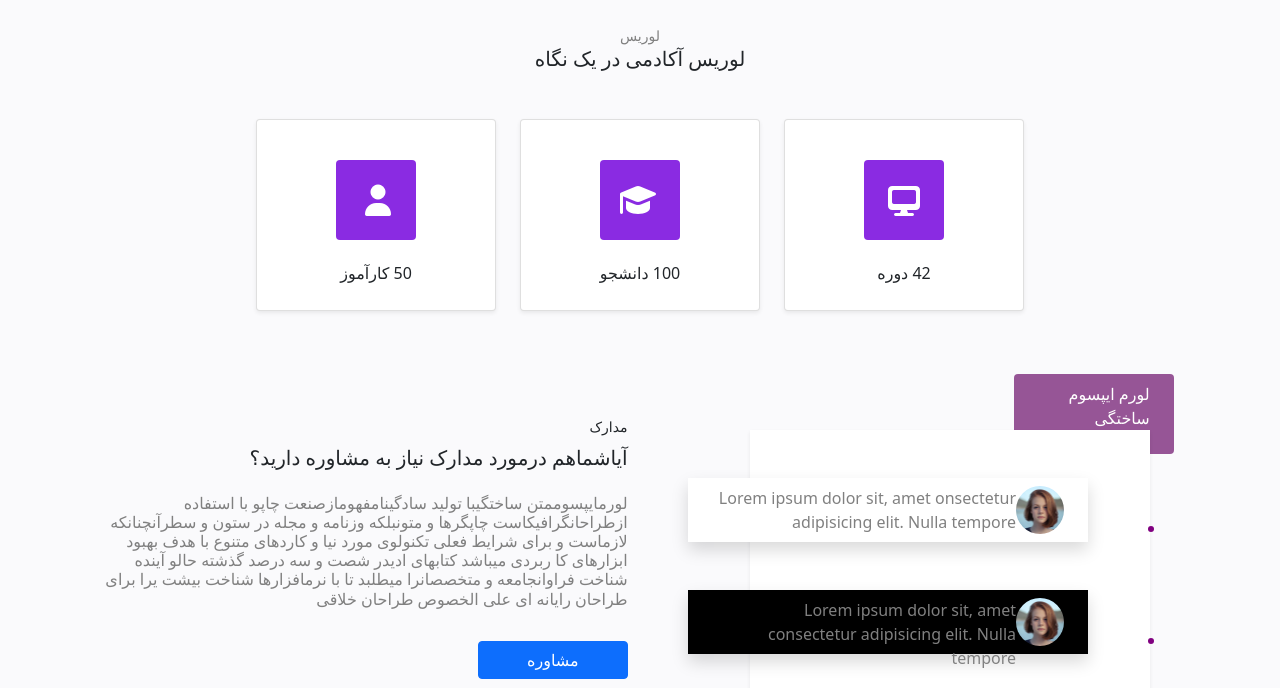
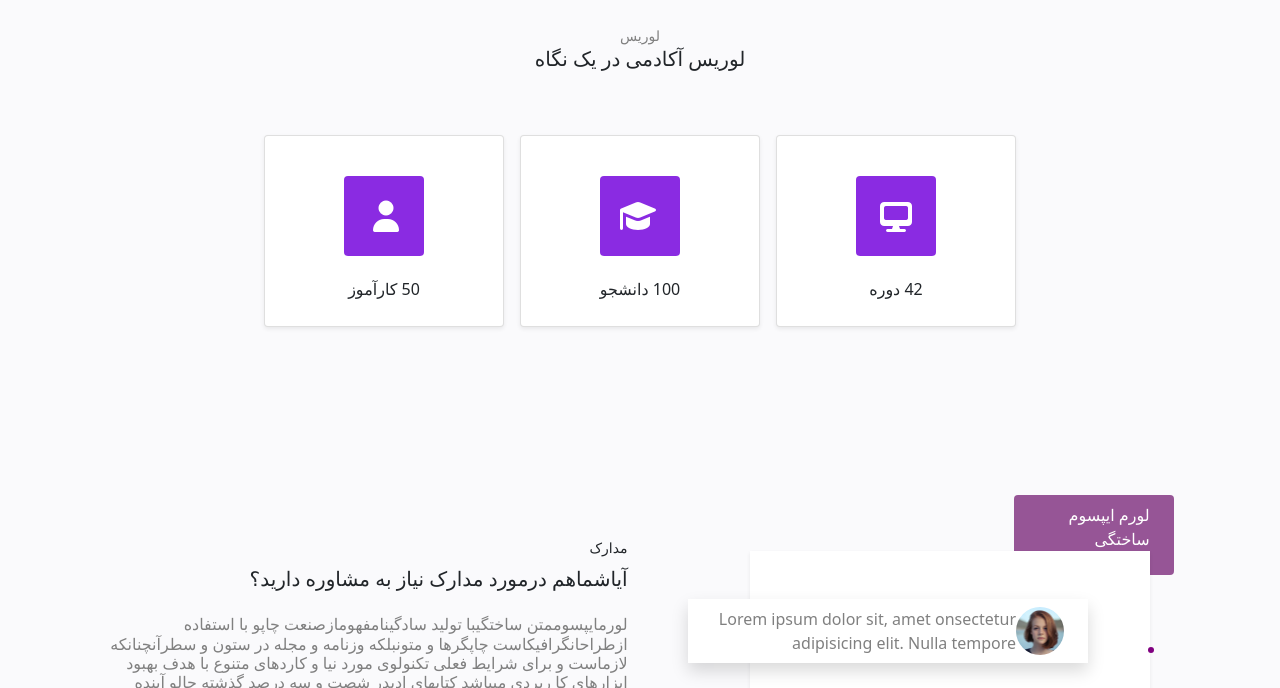
Before and after one commit to sajabbfdev/loris-academy, a plain HTML site: page lorisproject.html in a window 1280 px wide. Shown: the part 3810-4498 px from the top of the page. Drawn offline with nearby package versions, Linux system fonts and the light colour scheme.

Commit message:
consulting margin

```diff
--- a/css/loris.css
+++ b/css/loris.css
@@ -120,7 +120,10 @@ color: gray;
     padding-right: 0.85em;
 }
 .style{
-    margin: 3.4em;
+    margin: 10em 3.4em 15em ;
+}
+.cons{
+    z-index: 1000000em;
 }
 .loris-logo{
     position: relative;
--- a/lorisproject.html
+++ b/lorisproject.html
@@ -471,7 +471,7 @@
         </div>
     </div>
 
-    <!------------------------boxes(loris academy)------------------------------->
+    <!------------------------boxes(loris academy)------------(gx-md-3 and mt-sm-3 are not working in some screen sizes!)------------------->
     <section>
         <div class="text-center my-5 ">
             <small style="color:gray ;">لوریس</small>
@@ -479,7 +479,7 @@
         </div>
         <div class="container d-flex justify-content-center">
             <div class="row">
-                <div class="col-lg-4 col-md-4 col-sm-12 ">
+                <div class="col-lg-4 col-md-4 col-sm-12 mt-sm-3 gx-md-3">
                     <div class="card shadow-sm " style="width:15em; height:12em;">
                         <div class="card-body">
                             <div class="mx-auto my-4 rounded"
@@ -494,7 +494,7 @@
                         </div>
                     </div>
                 </div>
-                <div class="col-lg-4 col-md-4 col-sm-12 ">
+                <div class="col-lg-4 col-md-4 col-sm-12 mt-sm-3 gx-md-3">
                     <div class="card shadow-sm" style="width:15em; height:12em;">
                         <div class="card-body">
                             <div class="mx-auto my-4 rounded"
@@ -508,7 +508,7 @@
                             <h6 class="text-center">100 دانشجو</h6>
                         </div>
                     </div>
-                </div><div class="col-lg-4 col-md-4 col-sm-12 ">
+                </div><div class="col-lg-4 col-md-4 col-sm-12 mt-sm-3 gx-md-3">
                     <div class="card shadow-sm" style="width:15em; height:12em;">
                         <div class="card-body">
                             <div class="mx-auto my-4 rounded"
@@ -527,7 +527,7 @@
     </section>
     <!---------------------Consulting(Moshavere)--------ms,me are not working!------------------------>
     <section class="style">
-        <div class="container mt-5 mx-3">
+        <div class="container  mx-3 ">
             <div class="row ">
                 <div class="col-lg-6 col-md-12 col-sm-12 lorem">
                     <div style="background-color:rgb(150, 85, 150) ; width:10em ; height: 5em;"
@@ -535,7 +535,7 @@
 
                         <img src="">
                         <div style="background-color:white; width: 25em; height: 19em;"
-                            class="position-relative consult-col shadow-sm py-5 ">
+                            class="position-relative  shadow-sm py-5 ">
                             <ul class="consult-ul">
                                 <li style="color:purple;">
                                     <div style="background-color:white ; width: 25em; height: 4em;"
@@ -578,7 +578,7 @@
         </div>
     </section>
     <!--- Swiper Slider2-->
-    <section class="container slider mb-5 mt-5">
+    <section class="container slider my-5">
         <div class="swiper-container  overflow-hidden swiper-init">
             <div class="swiper-wrapper">
                 <div class="swiper-slide">
```
